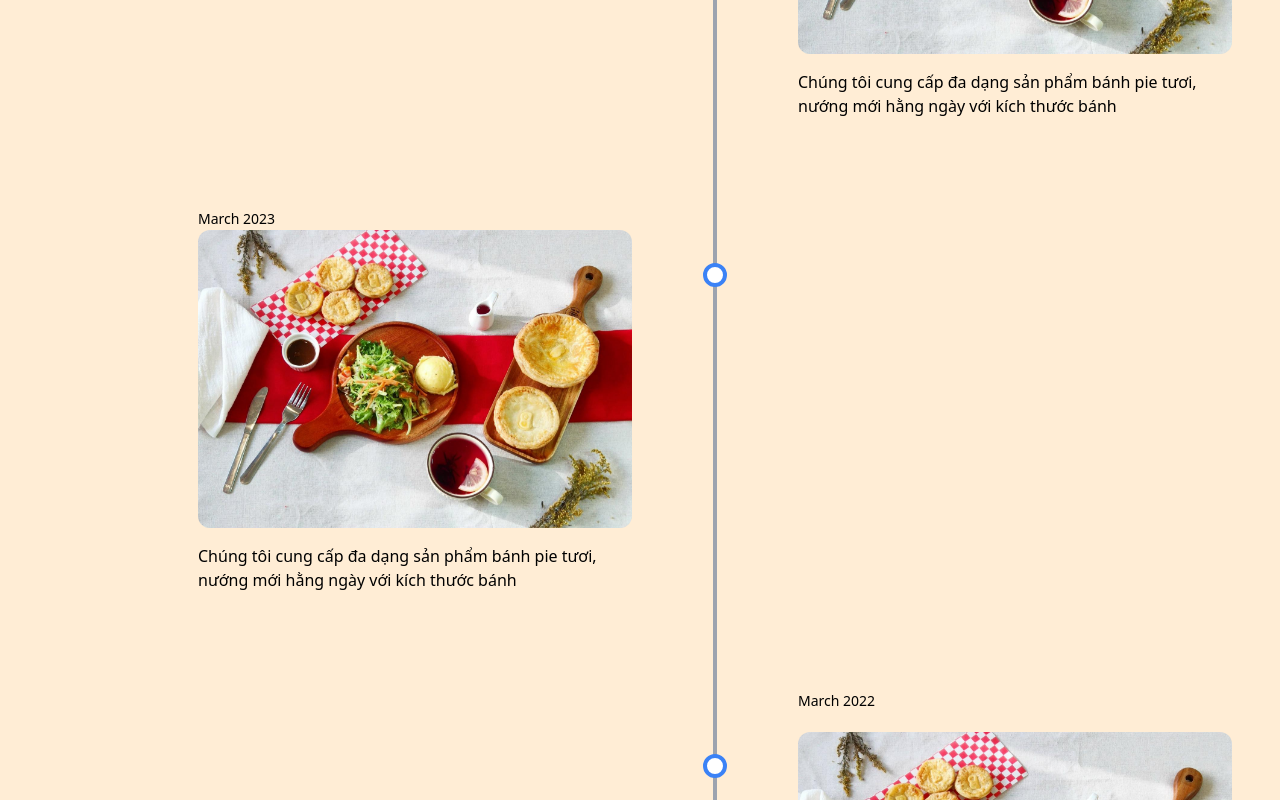
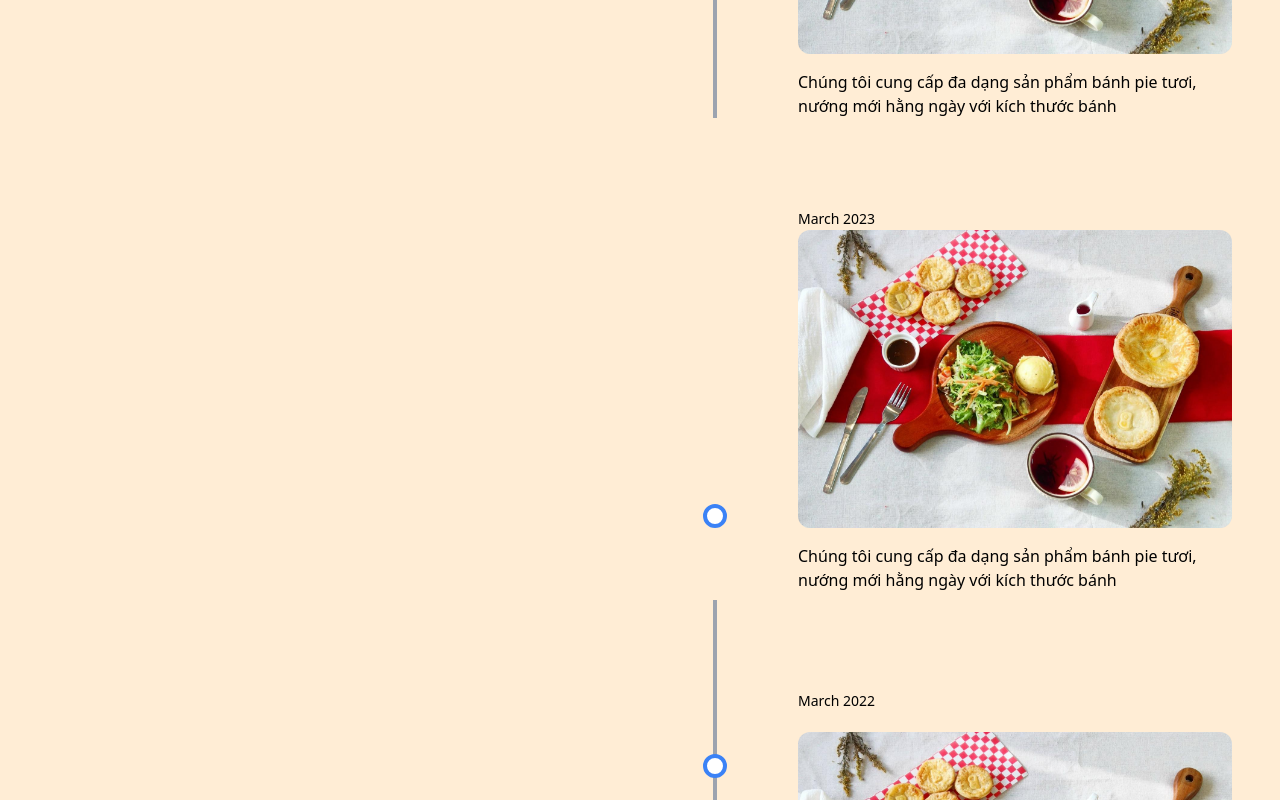
Before and after one commit to nhihuyn/mrpie, a React (Create React App) app: page / in a window 1280 px wide. Shown: the part 480-1280 px from the top of the page. Built offline with nearby package versions, Linux system fonts and the light colour scheme.

Commit message:
fea:P12 commit introduce page

```diff
--- a/src/components/common/Introduce/Intro.tsx
+++ b/src/components/common/Introduce/Intro.tsx
@@ -4,6 +4,7 @@ import food from '../../../assets/images/food.png';
 import cooperate from '../../../assets/images/cooperate.png';
 import { useTranslation } from 'react-i18next';
 import { motion } from 'framer-motion';
+
 
 
 const Intro: React.FC = () => {
@@ -92,14 +93,14 @@ const Intro: React.FC = () => {
 
               {/*Left*/}
             <motion.div
-            initial={{ opacity: 100, y: 0 }}
+            initial={{ opacity: -100, y: 0 }}
             animate={{ opacity: 1, y: 0 }}
             transition={{ duration: 0.8, delay: 0.4 }}
             className="flex flex-row-reverse md:contents"
           >
             <div className="flex flex-row-reverse md:contents">
               <div
-                className=" col-start-2 col-end-5 p-2 rounded-xl mt-20 "
+                className=" col-start-6 col-end-9 p-2 rounded-xl mt-20 "
               >
                 <div className="absolute text-right w-3 h-3 rounded-full mt-10 "></div>
                 <time className="mb-1  col-start-4 text-sm leading-none text-black">March 2023</time>
```
